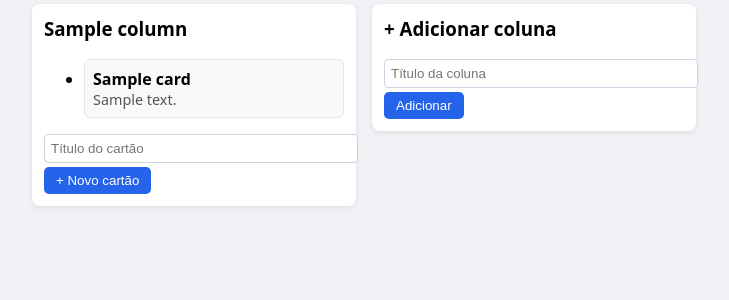
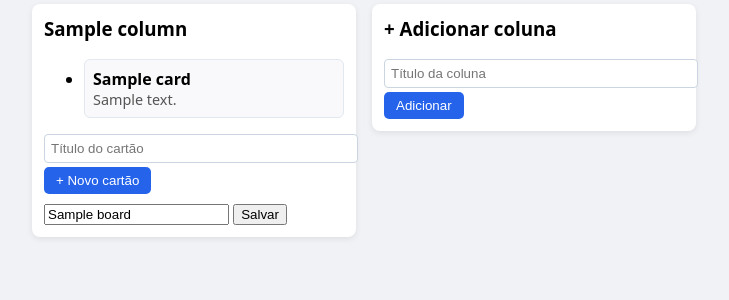
Before and after one commit to leovieirad/Projeto-Kanban, a Django app: template boards/templates/boards/board_detail.html in a window 1280 px wide. Shown: the part 203-503 px from the top of the page, without its empty margins (108-837 px from the left). Run offline with Django 3.2, Linux system fonts and the light colour scheme; the template is opened without the code that fills it: most values are stand-ins (such as "Sample title", 1, 10 or a date in 2020).

Commit message:
Adicionando edição inline do título e descrição do quadro

```diff
--- a/boards/templates/boards/board_detail.html
+++ b/boards/templates/boards/board_detail.html
@@ -27,6 +27,11 @@
           <input type="hidden" name="position" value="{{ column.cards.count }}" />
           <button type="submit" class="btn">+ Novo cartão</button>
         </form>
+        <form method="post" action="{% url 'boards:update_board' board.pk %}">
+          {% csrf_token %}
+          <input name="title" value="{{ board.title }}" />
+          <button type="submit">Salvar</button>
+        </form>
       </div>
     {% empty %}
       <p>Sem colunas ainda.</p>
--- a/boards/urls.py
+++ b/boards/urls.py
@@ -5,6 +5,7 @@ from .views import (
     create_board,
     create_column,
     create_card,
+    update_board,
 )
 
 app_name = "boards"
@@ -15,4 +16,6 @@ urlpatterns = [
     path("boards/<int:pk>/", BoardDetailView.as_view(), name="detail"),
     path("boards/<int:board_pk>/colunas/novo/", create_column, name="create_column"),
     path("colunas/<int:column_pk>/cartoes/novo/", create_card, name="create_card"),
+    path("boards/<int:pk>/editar/", update_board, name="update_board"),
+
 ]
```
Also changed, not shown: boards/views.py (+12 -0 lines).
